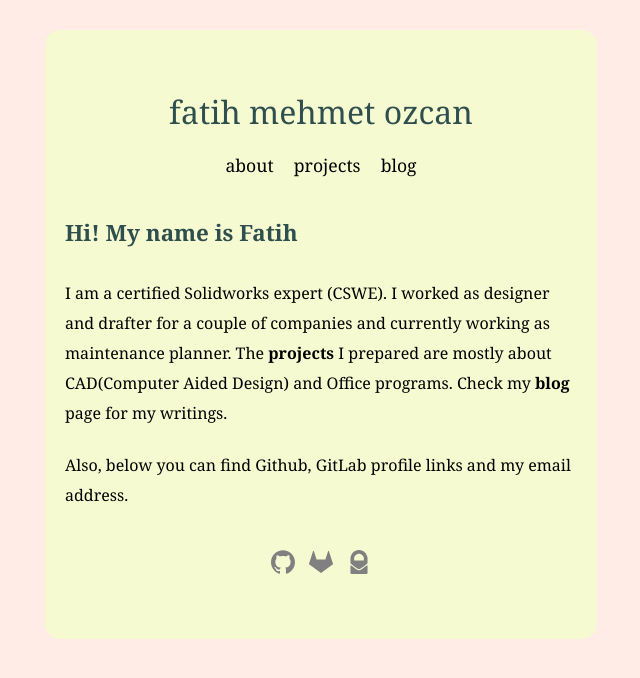
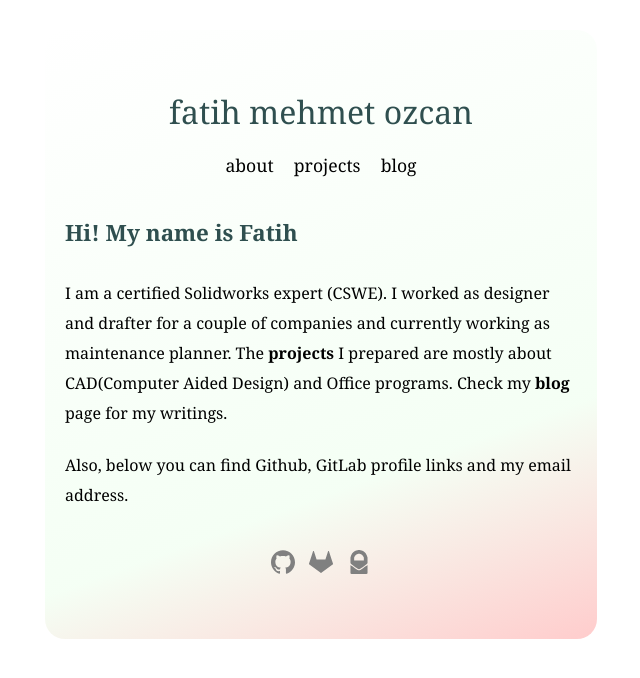
Before and after one commit to fatihmeh/fatihmeh.github.io, a Jekyll site: the page built from index.html, in a window 1280 px wide. Shown: the top 678 px of the page, without its empty margins (319-959 px from the left). Built offline with Jekyll 4.4.1, drawn with Linux system fonts in a browser that asks for light colours.

Commit message:
Update main.css

```diff
--- a/css/main.css
+++ b/css/main.css
@@ -21,12 +21,13 @@ time, mark, audio, video {
 
 body {
   font-family: Georgia, serif;
-  background-color: hsla(14, 100%, 53%, 0.1);
 }
 #whole {
   width:40%; margin:auto; margin-top: 30px; padding:20px;
-  background-color: hsl(66, 80%, 90%); border-radius: 15px;
-}
+  background: rgb(255,255,255);
+  background: linear-gradient(160deg, rgba(255,255,255,0.3981793400954131) 0%, rgba(204,255,204,0.20210090872286413) 70%, rgba(255,128,128,0.4009804605435925) 100%);
+  border-radius: 20px;
+  }
 #container {
   text-align:left;
   margin-bottom:40px;
```
